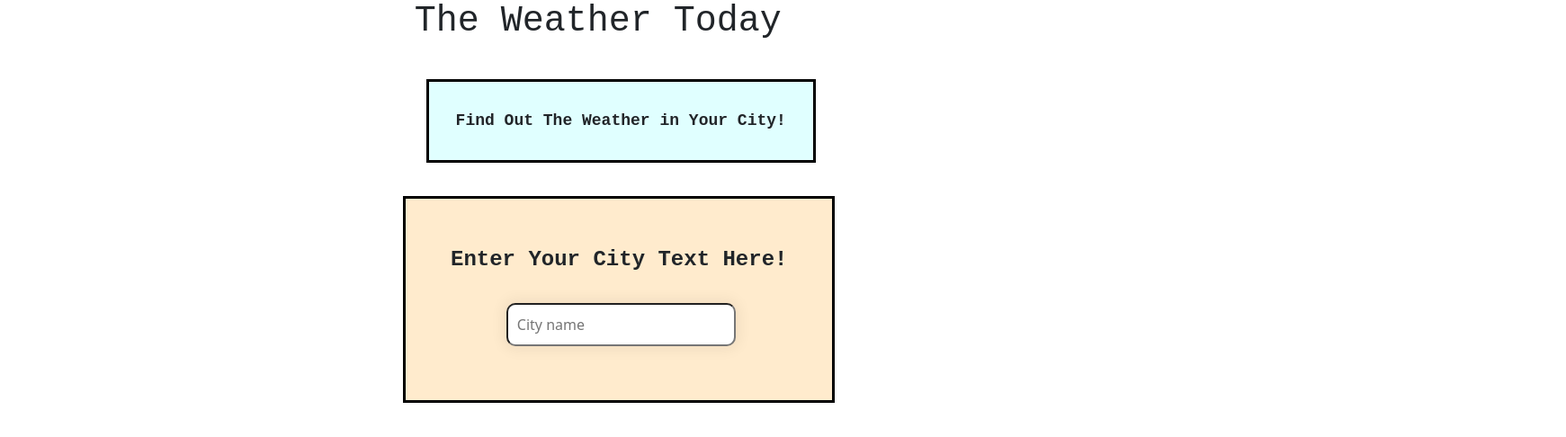
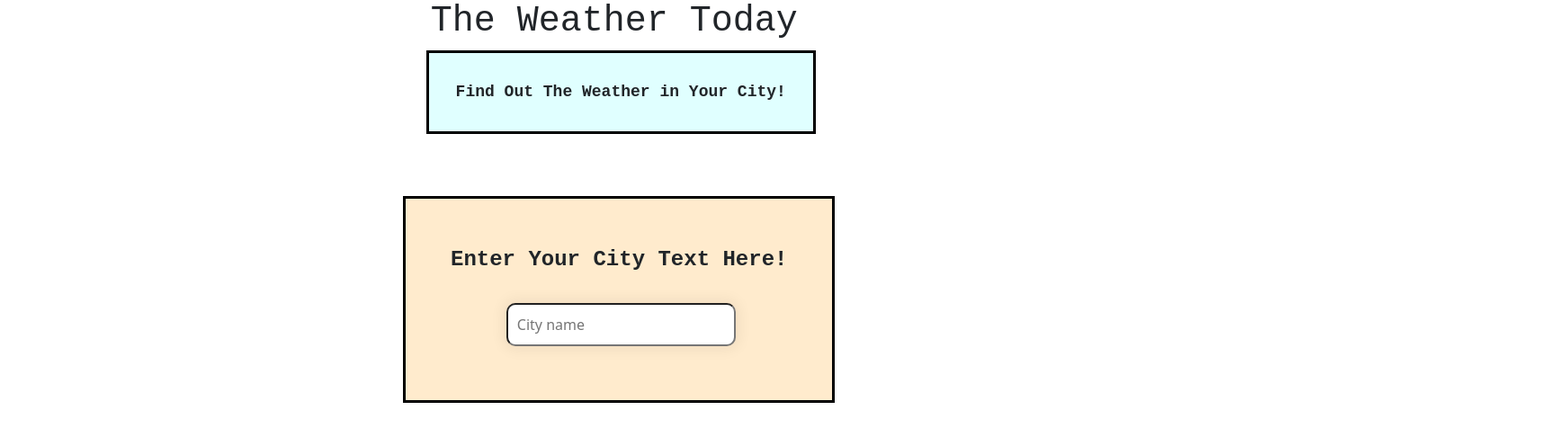
Before and after one commit to warmage12354/WeatherApp, a website: page WeatherPage.html in a window 1280 px wide. Shown: the whole page at 90% size, 1741 px wide, since content can reach past the window. Drawn offline with nearby package versions, Linux system fonts and the light colour scheme.

Commit message:
some improvements to layout

```diff
--- a/Style.css
+++ b/Style.css
@@ -5,6 +5,16 @@ body {
 
 
 }
+
+.WebContainer {
+
+    width: 90%;
+    min-width: 500px;
+    margin: auto;
+
+
+}
+
 
 
 #weatherTitle{
@@ -15,7 +25,6 @@ body {
     font-size: larger;
     position: relative;
     margin: auto;
-    margin-bottom: 40px;
     left: 36%;
 
 
--- a/WeatherPage.html
+++ b/WeatherPage.html
@@ -7,13 +7,16 @@
     <link href="https://cdn.jsdelivr.net/npm/bootstrap@5.3.1/dist/css/bootstrap.min.css" rel="stylesheet" integrity="sha384-4bw+/aepP/YC94hEpVNVgiZdgIC5+VKNBQNGCHeKRQN+PtmoHDEXuppvnDJzQIu9" crossorigin="anonymous">
     <script src="https://cdn.jsdelivr.net/npm/bootstrap@5.3.1/dist/js/bootstrap.bundle.min.js" integrity="sha384-HwwvtgBNo3bZJJLYd8oVXjrBZt8cqVSpeBNS5n7C8IVInixGAoxmnlMuBnhbgrkm" crossorigin="anonymous"></script>
 
+
+    <div class = 'WebContainer'>
+
 <div id="weatherTitle" >
 <h1>The Weather Today</h1>
 </div>
 
 <p id = "underText" class="Text" >Find Out The Weather in Your City!</p>
 
-<div id="cityHolder">
+<div id ="cityHolder">
 
     <p id = "cityEnterText">Enter Your City Text Here!</p>
 
@@ -35,7 +38,7 @@
 
 </div>
 
-
+</div>
 
 
 
```
